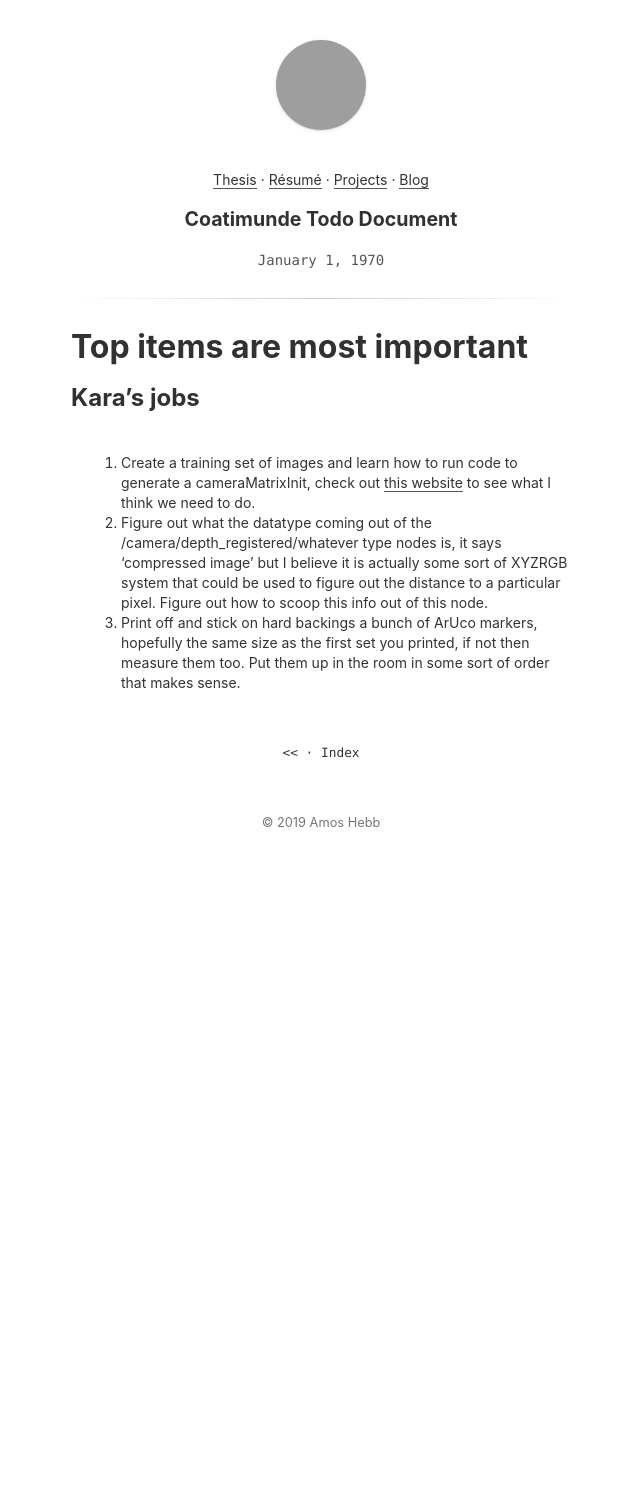
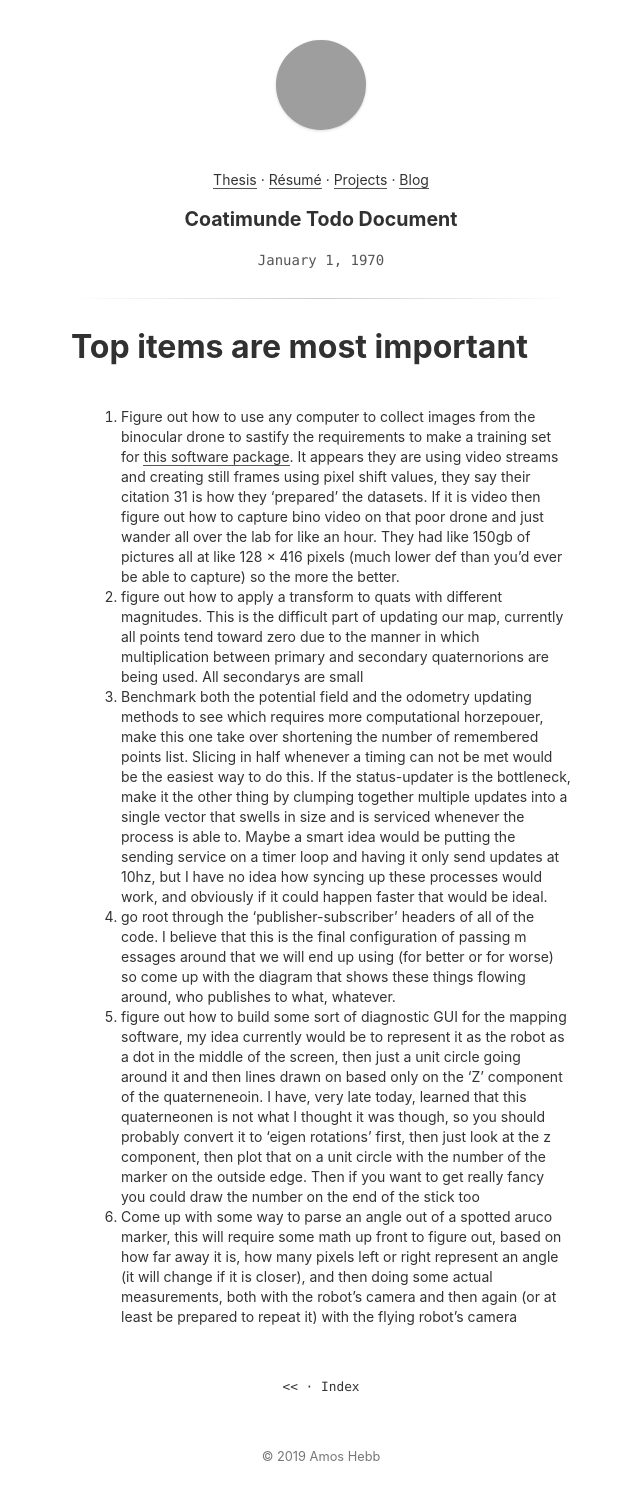
Before and after one commit to navh/amoshebb, a Jekyll site: the page built from _posts/1970-01-01-todo.md, in a window 1280 px wide. Shown: the whole page, without its empty margins (319-959 px from the left). Built offline with Jekyll 4.4.1, drawn with Linux system fonts in a browser that asks for light colours; before the commit the page ends 900 px from its top, so only the background shows below that; grey boxes are pictures that could not be loaded.

Commit message:
updates to todo

```diff
--- a/_posts/1970-01-01-todo.md
+++ b/_posts/1970-01-01-todo.md
@@ -7,7 +7,9 @@ permalink: /todo
 
 # Top items are most important
 
-## Kara's jobs
-1. Create a training set of images and learn how to run code to generate a cameraMatrixInit, check out [this website](https://mecaruco2.readthedocs.io/en/latest/notebooks_rst/Aruco/sandbox/ludovic/aruco_calibration_rotation.html) to see what I think we need to do.
-2. Figure out what the datatype coming out of the /camera/depth_registered/whatever type nodes is, it says 'compressed image' but I believe it is actually some sort of XYZRGB system that could be used to figure out the distance to a particular pixel. Figure out how to scoop this info out of this node.
-3. Print off and stick on hard backings a bunch of ArUco markers, hopefully the same size as the first set you printed, if not then measure them too. Put them up in the room in some sort of order that makes sense.
+1. Figure out how to use any computer to collect images from the binocular drone to sastify the requirements to make a training set for [this software package](http://openaccess.thecvf.com/content_cvpr_2018/papers/Wang_Learning_Depth_From_CVPR_2018_paper.pdf). It appears they are using video streams and creating still frames using pixel shift values, they say their citation 31 is how they ‘prepared’ the datasets. If it is video then figure out how to capture bino video on that poor drone and just wander all over the lab for like an hour. They had like 150gb of pictures all at like 128 × 416 pixels (much lower def than you’d ever be able to capture) so the more the better.
+2. figure out how to apply a transform to quats with different magnitudes. This is the difficult part of updating our map, currently all points tend toward zero due to the manner in which multiplication between primary and secondary quaternorions are being used. All secondarys are small
+3. Benchmark both the potential field and the odometry updating methods to see which requires more computational horzepouer, make this one take over shortening the number of remembered points list. Slicing in half whenever a timing can not be met would be the easiest way to do this. If the status-updater is the bottleneck, make it the other thing by clumping together multiple updates into a single vector that swells in size and is serviced whenever the process is able to. Maybe a smart idea would be putting the sending service on a timer loop and having it only send updates at 10hz, but I have no idea how syncing up these processes would work, and obviously if it could happen faster that would be ideal.
+4. go root through the ‘publisher-subscriber’ headers of all of the code. I believe that this is the final configuration of passing m essages around that we will end up using (for better or for worse) so come up with the diagram that shows these things flowing around, who publishes to what, whatever.
+5. figure out how to build some sort of diagnostic GUI for the mapping software, my idea currently would be to represent it as the robot as a dot in the middle of the screen, then just a unit circle going around it and then lines drawn on based only on the ‘Z’ component of the quaterneneoin. I have, very late today, learned that this quaterneonen is not what I thought it was though, so you should probably convert it to ‘eigen rotations’ first, then just look at the z component, then plot that on a unit circle with the number of the marker on the outside edge. Then if you want to get really fancy you could draw the number on the end of the stick too
+6. Come up with some way to parse an angle out of a spotted aruco marker, this will require some math up front to figure out, based on how far away it is, how many pixels left or right represent an angle (it will change if it is closer), and then doing some actual measurements, both with the robot’s camera and then again (or at least be prepared to repeat it) with the flying robot’s camera
```
